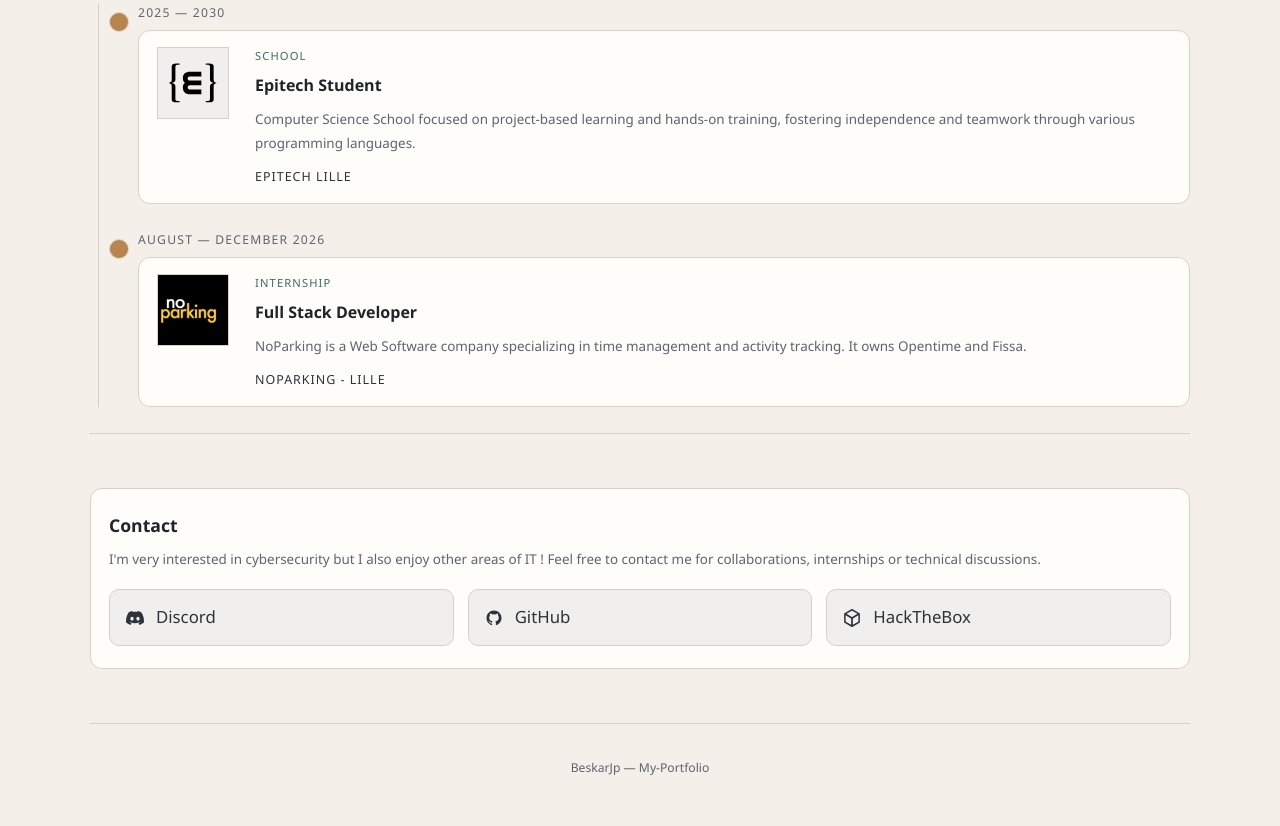
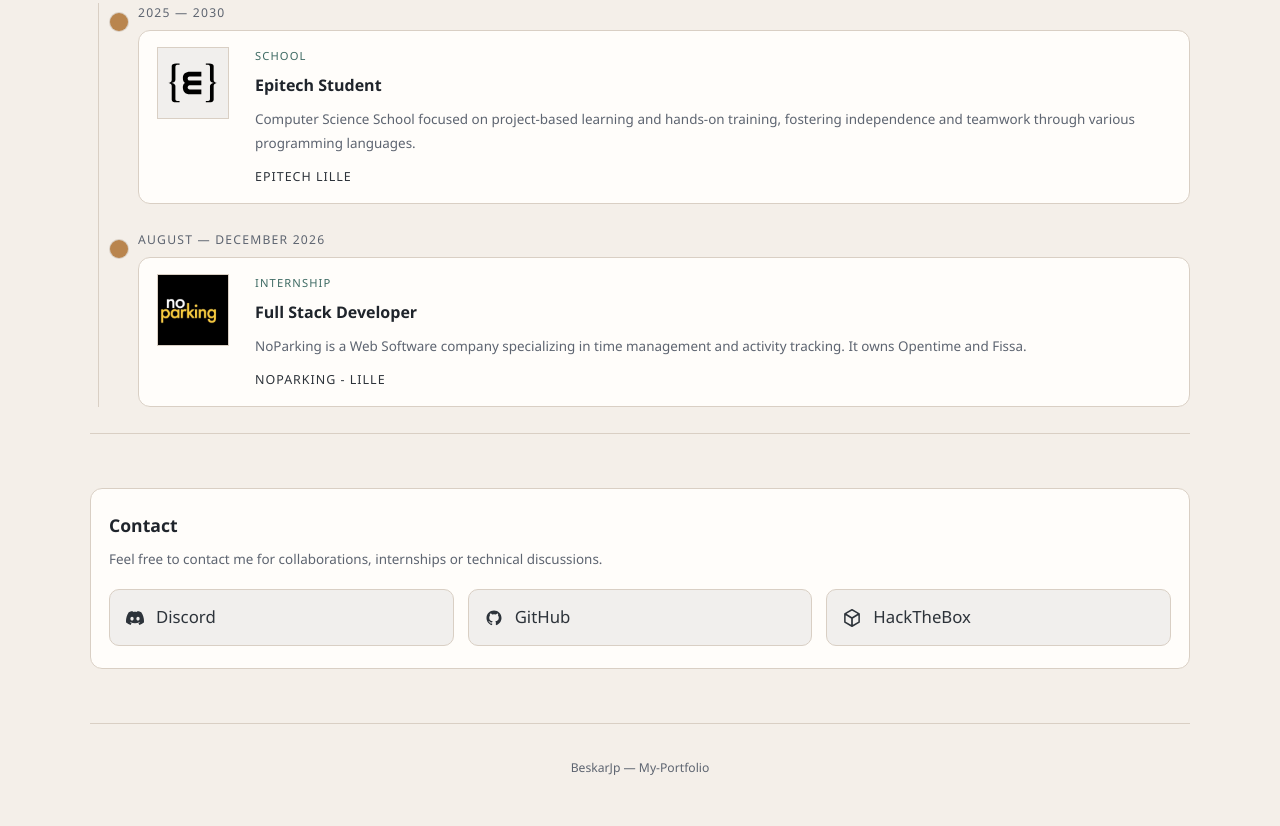
Before and after one commit to BeskarJp/My-Portfolio, a plain HTML site: page content/index.html in a window 1280 px wide. Shown: the part 1694-2520 px from the top of the page. Drawn offline with Linux system fonts and the light colour scheme.

Commit message:
[L.J][main] Style: review contact's text in index.html

```diff
--- a/content/index.html
+++ b/content/index.html
@@ -105,7 +105,7 @@
 
             <div class="contact-content">
               <h3 id="contact-heading">Contact</h3>
-              <p>I'm very interested in cybersecurity but I also enjoy other areas of IT ! Feel free to contact me for collaborations, internships or technical discussions.</p>
+              <p>Feel free to contact me for collaborations, internships or technical discussions.</p>
             </div>
 
             <div class="contact-list">
```
